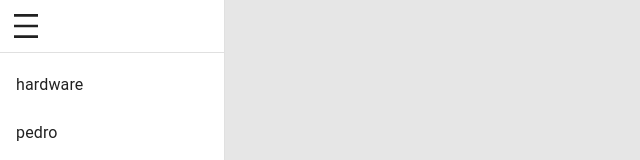
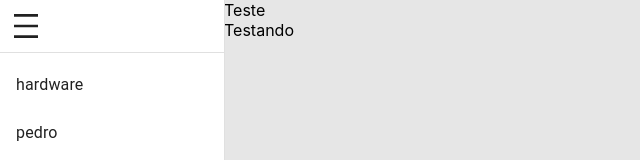
Before and after one commit to PedroLuizAquino/sell_hardware, a React (Create React App) app: page / in a window 1280 px wide. Shown: the top 160 px of the page, without its empty margins (0-640 px from the left). Built offline with nearby package versions, Linux system fonts and the light colour scheme.

Commit message:
iniciando o navbar

```diff
--- /dev/null
+++ b/src/pages/Dashboard/Dashboard.tsx
@@ -0,0 +1,11 @@
+import { Navbar } from "../../shared/layouts/Navbar"
+
+
+export const Dashboard = () => {
+    return (
+
+        <Navbar>
+            Testando
+        </Navbar>
+    );
+};
--- a/src/pages/index.ts
+++ b/src/pages/index.ts
@@ -1 +1 @@
-export {};
+export * from './Dashboard/Dashboard'
--- a/src/routes/index.tsx
+++ b/src/routes/index.tsx
@@ -2,6 +2,7 @@
 import { Routes, Route, Navigate } from 'react-router-dom'
 import { useEffect } from 'react';
 import { useDrawerContext } from '../shared/contexts';
+import { Dashboard } from '../pages/Dashboard/Dashboard';
 
 
 export const AppRoutes = () => {
@@ -28,7 +29,7 @@ export const AppRoutes = () => {
 
     return (
         <Routes>
-            <Route path="/" element={""} />
+            <Route path="/" element={<Dashboard />} />
             <Route path="*" element={<Navigate to="/" />} />
         </Routes>
     );
--- /dev/null
+++ b/src/shared/layouts/Navbar.tsx
@@ -0,0 +1,19 @@
+import { Box } from '@mui/system';
+
+
+interface INavebar {
+    children: React.ReactNode;
+}
+
+export const Navbar: React.FC<INavebar> = ({ children }) => {
+
+    return (
+        <>
+            <Box>
+                Teste
+            </Box>
+
+            {children}
+        </>
+    );
+};
--- a/src/shared/layouts/index.ts
+++ b/src/shared/layouts/index.ts
@@ -1 +1 @@
-export {};
+export * from './Navbar';
```
